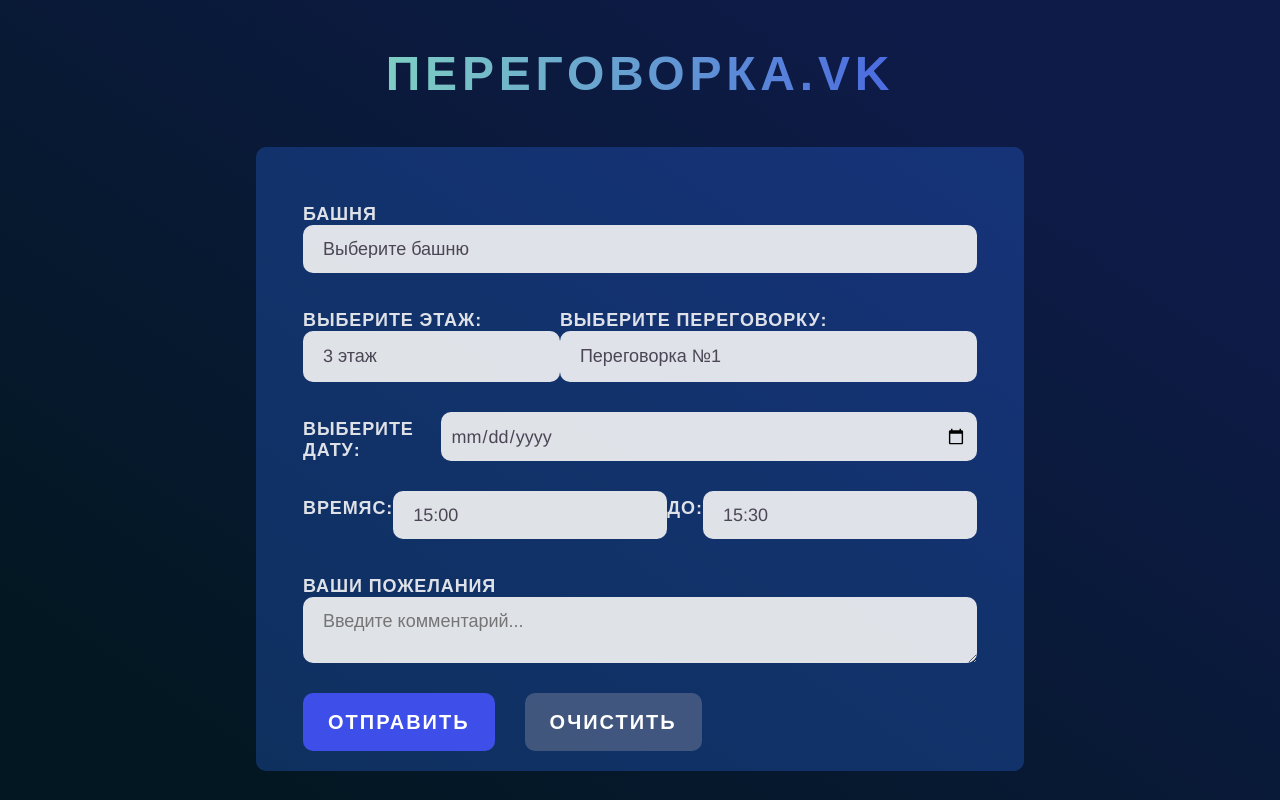
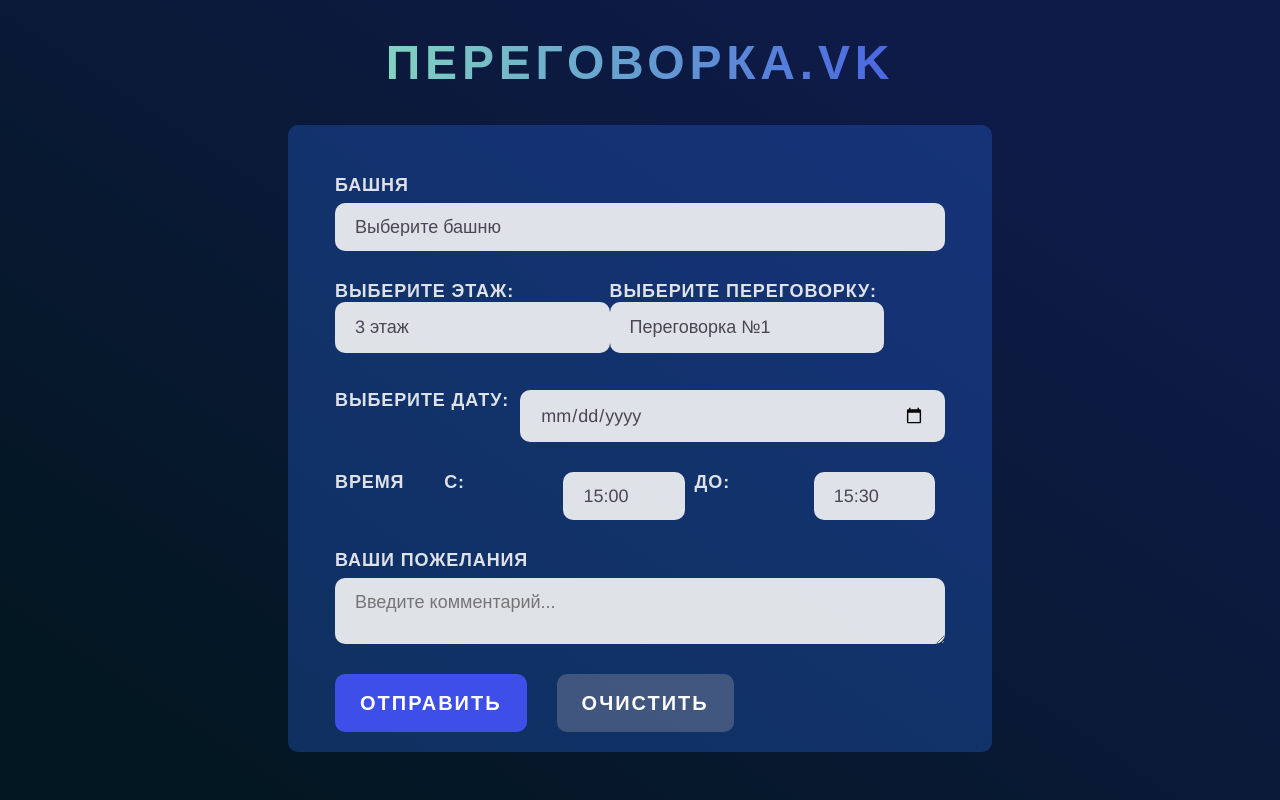
Before and after one commit to Rastre13/meeting-room-form, a React (Create React App) app: page / in a window 1280 px wide. Built offline with nearby package versions, Linux system fonts and the light colour scheme.

Commit message:
style: added styles

```diff
--- a/src/App.css
+++ b/src/App.css
@@ -89,23 +89,24 @@
   -webkit-text-fill-color: transparent;
   background-clip: text;
   text-fill-color: transparent;
-  margin-top: 6%;
+  margin-top: 5%;
 }
 form{
   background: rgba(43, 110, 240, 0.29);
   border-radius: 10px;
-  width: 60vw;
-  margin-top: 6%;
+  width: 55vw;
+  margin-top: 5%;
   padding: 20px 47px;
   display: flex;
   flex-direction: column;
 }
 label{
+  width: 45%;
   font-weight: 700;
   line-height: 21px;
   letter-spacing: 0.05em;
   text-transform: uppercase;
-  margin-top: 7px;
+  margin-bottom: 7px;
 }
 input{
   background: rgba(245, 245, 245, 0.9);
@@ -123,12 +124,16 @@
 .inline select{
   width: 100%;
 }
-select{
+select, #date-select{
   font-weight: 400;
   padding: 15px 20px;
   background: rgba(245, 245, 245, 0.9);
   border-radius: 10px;
   color: #4b4655;
+}
+#start-time, #end-time{
+  margin: 0 10px;
+  width: 40%;
 }
 option{
   color: #0E1B48;
@@ -151,11 +156,8 @@
   display: flex;
   flex-direction: row;
 }
-.space-around{
-  justify-content: space-around;
-}
-#date-select {
-  color: #4b4655;
+.space-between{
+  justify-content: space-between;
 }
 button{
   font-weight: 700;
```
